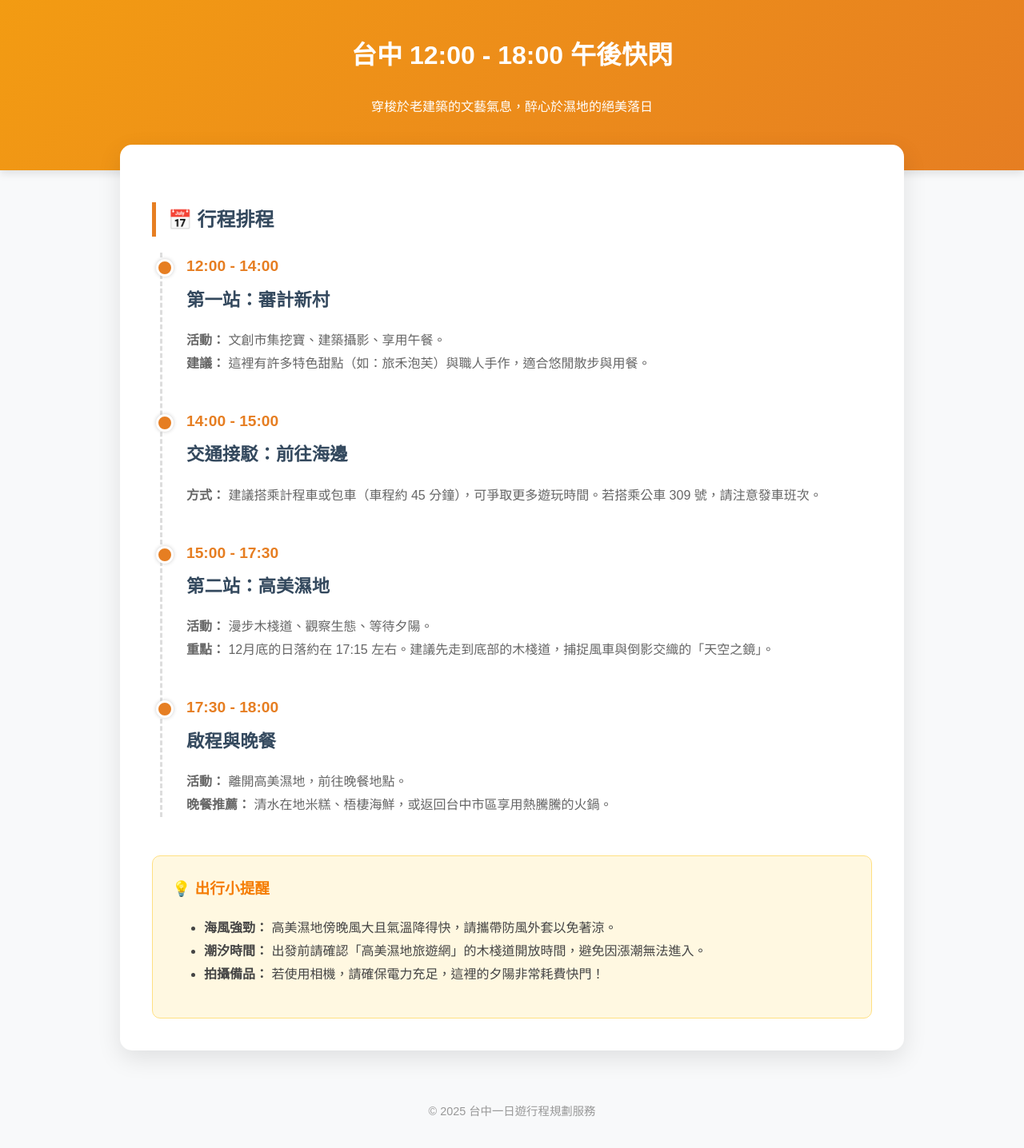
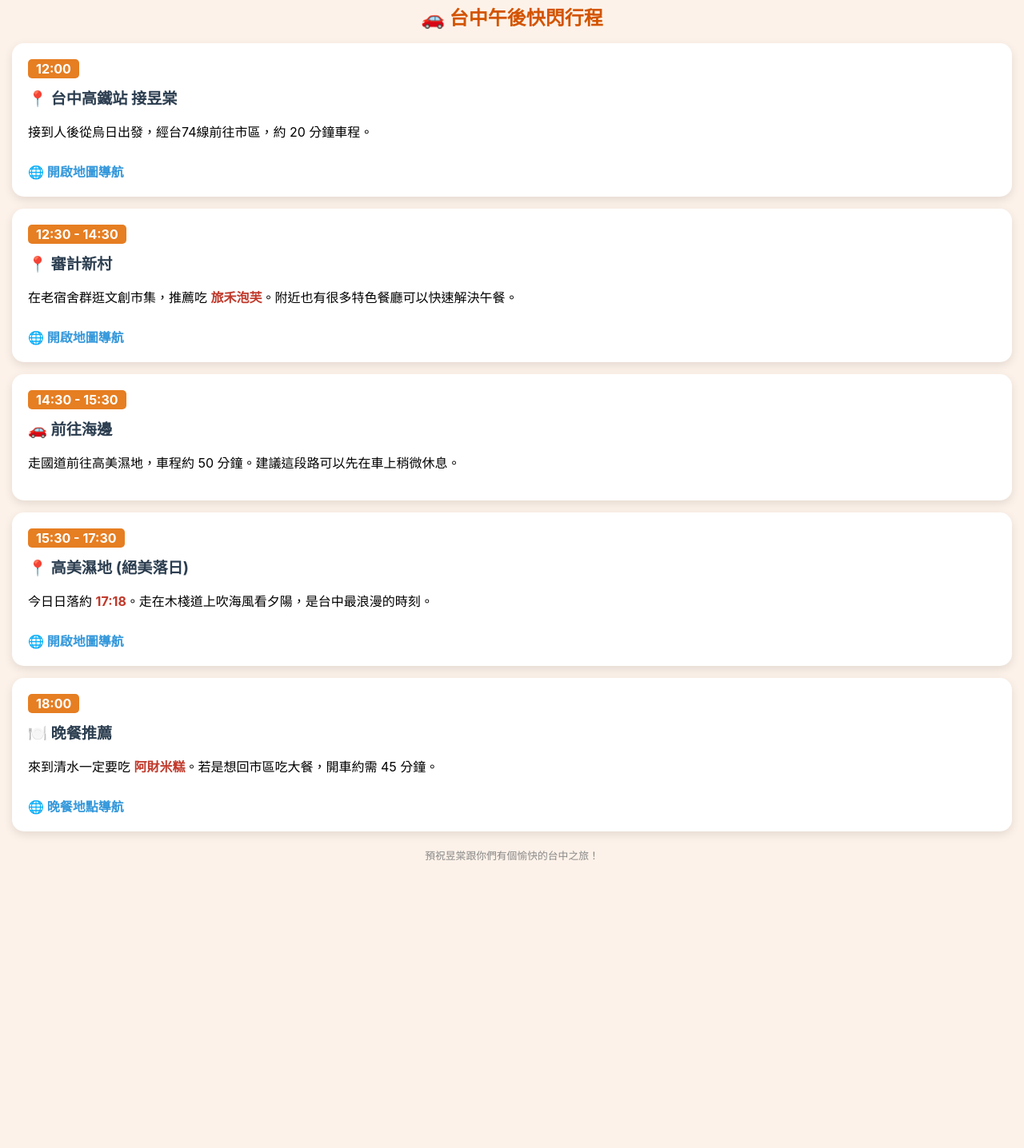
Before and after one commit to TommyKung139/xmas_party_2025, a plain HTML site: page index.html in a window 1280 px wide. Shown: the part 28-1464 px from the top of the page at 80% size. After the commit the page ends 1122 px from the top, so only its background shows below. Drawn offline with Linux system fonts and the light colour scheme.

Commit message:
Update index.html

```diff
--- a/index.html
+++ b/index.html
@@ -3,151 +3,58 @@
 <head>
     <meta charset="UTF-8">
     <meta name="viewport" content="width=device-width, initial-scale=1.0">
-    <title>台中午後之旅：文創與夕陽行程表</title>
+    <title>台中午後行程</title>
     <style>
-        :root {
-            --primary-color: #e67e22;
-            --secondary-color: #34495e;
-            --bg-color: #f8f9fa;
-        }
-        body {
-            font-family: "PingFang TC", "Microsoft JhengHei", sans-serif;
-            line-height: 1.8;
-            color: #444;
-            margin: 0;
-            padding: 0;
-            background-color: var(--bg-color);
-        }
-        header {
-            background: linear-gradient(135deg, #f39c12, #e67e22);
-            color: white;
-            padding: 3rem 1rem;
-            text-align: center;
-            box-shadow: 0 4px 10px rgba(0,0,0,0.1);
-        }
-        .container {
-            max-width: 900px;
-            margin: -2rem auto 2rem auto;
-            background: white;
-            padding: 2.5rem;
-            border-radius: 15px;
-            box-shadow: 0 10px 30px rgba(0,0,0,0.1);
-        }
-        h2 {
-            color: var(--secondary-color);
-            border-left: 5px solid var(--primary-color);
-            padding-left: 15px;
-            margin-top: 2rem;
-        }
-        .timeline {
-            border-left: 3px dashed #ddd;
-            padding-left: 30px;
-            margin-left: 10px;
-            position: relative;
-        }
-        .event {
-            margin-bottom: 2.5rem;
-            position: relative;
-        }
-        .event::before {
-            content: "";
-            position: absolute;
-            left: -38px;
-            top: 8px;
-            width: 16px;
-            height: 16px;
-            background: var(--primary-color);
-            border-radius: 50%;
-            border: 3px solid white;
-            box-shadow: 0 0 5px rgba(0,0,0,0.2);
-        }
-        .time {
-            font-weight: bold;
-            color: var(--primary-color);
-            font-size: 1.2rem;
-            display: block;
-        }
-        .location {
-            font-size: 1.4rem;
-            color: var(--secondary-color);
-            margin: 5px 0;
-            font-weight: 600;
-        }
-        .description {
-            color: #666;
-        }
-        .tips {
-            background: #fff8e1;
-            border-radius: 10px;
-            padding: 1.5rem;
-            margin-top: 3rem;
-            border: 1px solid #ffe082;
-        }
-        .tips h3 { margin-top: 0; color: #f57c00; }
-        .footer { text-align: center; padding: 2rem; color: #999; font-size: 0.9rem; }
-        @media (max-width: 600px) {
-            .container { margin: 0; border-radius: 0; padding: 1.5rem; }
-        }
+        body { font-family: -apple-system, sans-serif; background: #fdf2e9; margin: 0; padding: 15px; }
+        .card { background: white; border-radius: 15px; padding: 20px; box-shadow: 0 4px 12px rgba(0,0,0,0.1); margin-bottom: 15px; }
+        h1 { color: #d35400; text-align: center; font-size: 1.5rem; }
+        .time-box { background: #e67e22; color: white; display: inline-block; padding: 2px 10px; border-radius: 5px; font-weight: bold; margin-bottom: 10px; }
+        .place-name { font-size: 1.2rem; font-weight: bold; color: #2c3e50; }
+        .nav-btn { display: inline-block; margin-top: 10px; color: #3498db; text-decoration: none; font-weight: bold; }
+        .footer { text-align: center; color: #888; font-size: 0.8rem; margin-top: 20px; }
+        .highlight { color: #c0392b; font-weight: bold; }
     </style>
 </head>
 <body>
 
-<header>
-    <h1>台中 12:00 - 18:00 午後快閃</h1>
-    <p>穿梭於老建築的文藝氣息，醉心於濕地的絕美落日</p>
-</header>
+<h1>🚗 台中午後快閃行程</h1>
 
-<div class="container">
-    <h2>📅 行程排程</h2>
-    <div class="timeline">
-        <div class="event">
-            <span class="time">12:00 - 14:00</span>
-            <div class="location">第一站：審計新村</div>
-            <p class="description">
-                <strong>活動：</strong> 文創市集挖寶、建築攝影、享用午餐。<br>
-                <strong>建議：</strong> 這裡有許多特色甜點（如：旅禾泡芙）與職人手作，適合悠閒散步與用餐。
-            </p>
-        </div>
+<div class="card">
+    <div class="time-box">12:00</div>
+    <div class="place-name">📍 台中高鐵站 接昱棠</div>
+    <p>接到人後從烏日出發，經台74線前往市區，約 20 分鐘車程。</p>
+    <a class="nav-btn" href="https://www.google.com/maps/search/?api=1&query=台中高鐵站">🌐 開啟地圖導航</a>
+</div>
 
-        <div class="event">
-            <span class="time">14:00 - 15:00</span>
-            <div class="location">交通接駁：前往海邊</div>
-            <p class="description">
-                <strong>方式：</strong> 建議搭乘計程車或包車（車程約 45 分鐘），可爭取更多遊玩時間。若搭乘公車 309 號，請注意發車班次。
-            </p>
-        </div>
+<div class="card">
+    <div class="time-box">12:30 - 14:30</div>
+    <div class="place-name">📍 審計新村</div>
+    <p>在老宿舍群逛文創市集，推薦吃 <span class="highlight">旅禾泡芙</span>。附近也有很多特色餐廳可以快速解決午餐。</p>
+    <a class="nav-btn" href="https://www.google.com/maps/search/?api=1&query=審計新村">🌐 開啟地圖導航</a>
+</div>
 
-        <div class="event">
-            <span class="time">15:00 - 17:30</span>
-            <div class="location">第二站：高美濕地</div>
-            <p class="description">
-                <strong>活動：</strong> 漫步木棧道、觀察生態、等待夕陽。<br>
-                <strong>重點：</strong> 12月底的日落約在 17:15 左右。建議先走到底部的木棧道，捕捉風車與倒影交織的「天空之鏡」。
-            </p>
-        </div>
+<div class="card">
+    <div class="time-box">14:30 - 15:30</div>
+    <div class="place-name">🚗 前往海邊</div>
+    <p>走國道前往高美濕地，車程約 50 分鐘。建議這段路可以先在車上稍微休息。</p>
+</div>
 
-        <div class="event">
-            <span class="time">17:30 - 18:00</span>
-            <div class="location">啟程與晚餐</div>
-            <p class="description">
-                <strong>活動：</strong> 離開高美濕地，前往晚餐地點。<br>
-                <strong>晚餐推薦：</strong> 清水在地米糕、梧棲海鮮，或返回台中市區享用熱騰騰的火鍋。
-            </p>
-        </div>
-    </div>
+<div class="card">
+    <div class="time-box">15:30 - 17:30</div>
+    <div class="place-name">📍 高美濕地 (絕美落日)</div>
+    <p>今日日落約 <span class="highlight">17:18</span>。走在木棧道上吹海風看夕陽，是台中最浪漫的時刻。</p>
+    <a class="nav-btn" href="https://www.google.com/maps/search/?api=1&query=高美濕地木棧道">🌐 開啟地圖導航</a>
+</div>
 
-    <div class="tips">
-        <h3>💡 出行小提醒</h3>
-        <ul>
-            <li><strong>海風強勁：</strong> 高美濕地傍晚風大且氣溫降得快，請攜帶防風外套以免著涼。</li>
-            <li><strong>潮汐時間：</strong> 出發前請確認「高美濕地旅遊網」的木棧道開放時間，避免因漲潮無法進入。</li>
-            <li><strong>拍攝備品：</strong> 若使用相機，請確保電力充足，這裡的夕陽非常耗費快門！</li>
-        </ul>
-    </div>
+<div class="card">
+    <div class="time-box">18:00</div>
+    <div class="place-name">🍽️ 晚餐推薦</div>
+    <p>來到清水一定要吃 <span class="highlight">阿財米糕</span>。若是想回市區吃大餐，開車約需 45 分鐘。</p>
+    <a class="nav-btn" href="https://www.google.com/maps/search/?api=1&query=阿財米糕店">🌐 晚餐地點導航</a>
 </div>
 
 <div class="footer">
-    &copy; 2025 台中一日遊行程規劃服務
+    預祝昱棠跟你們有個愉快的台中之旅！
 </div>
 
 </body>
```
